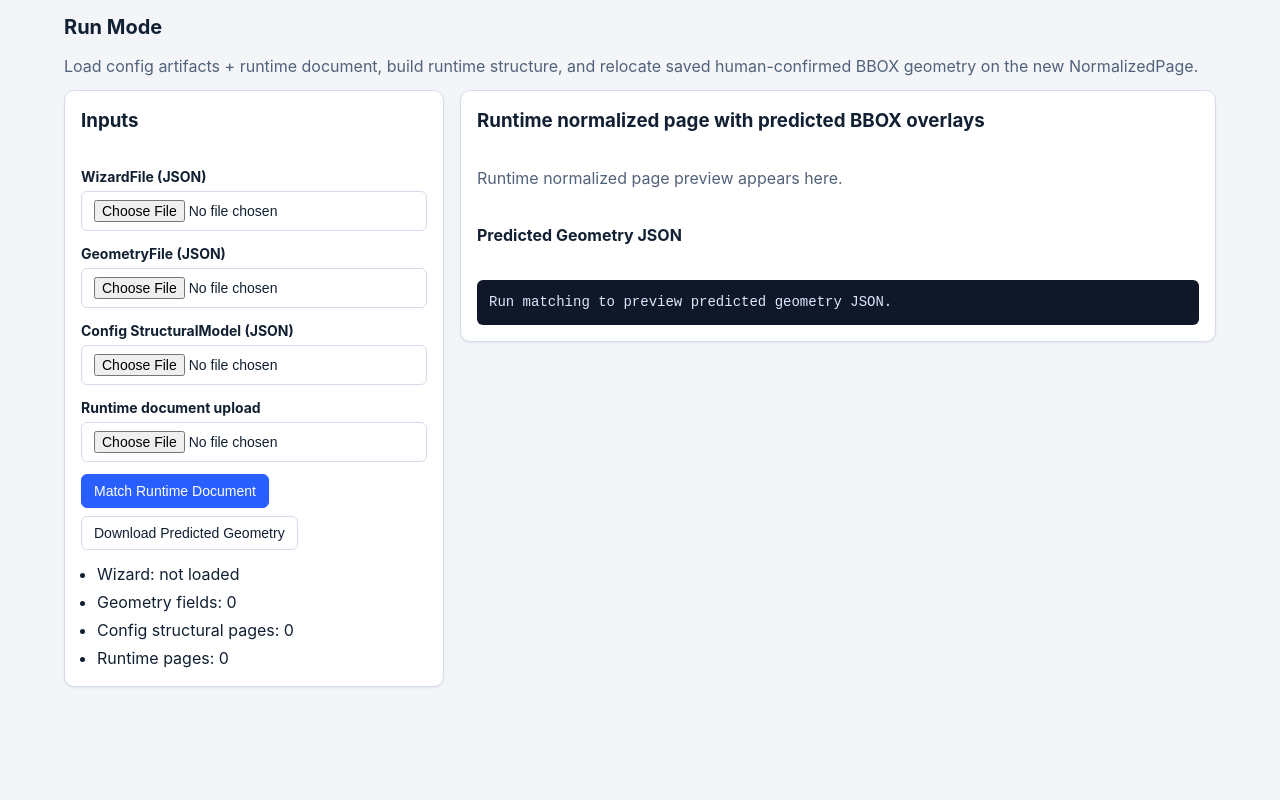
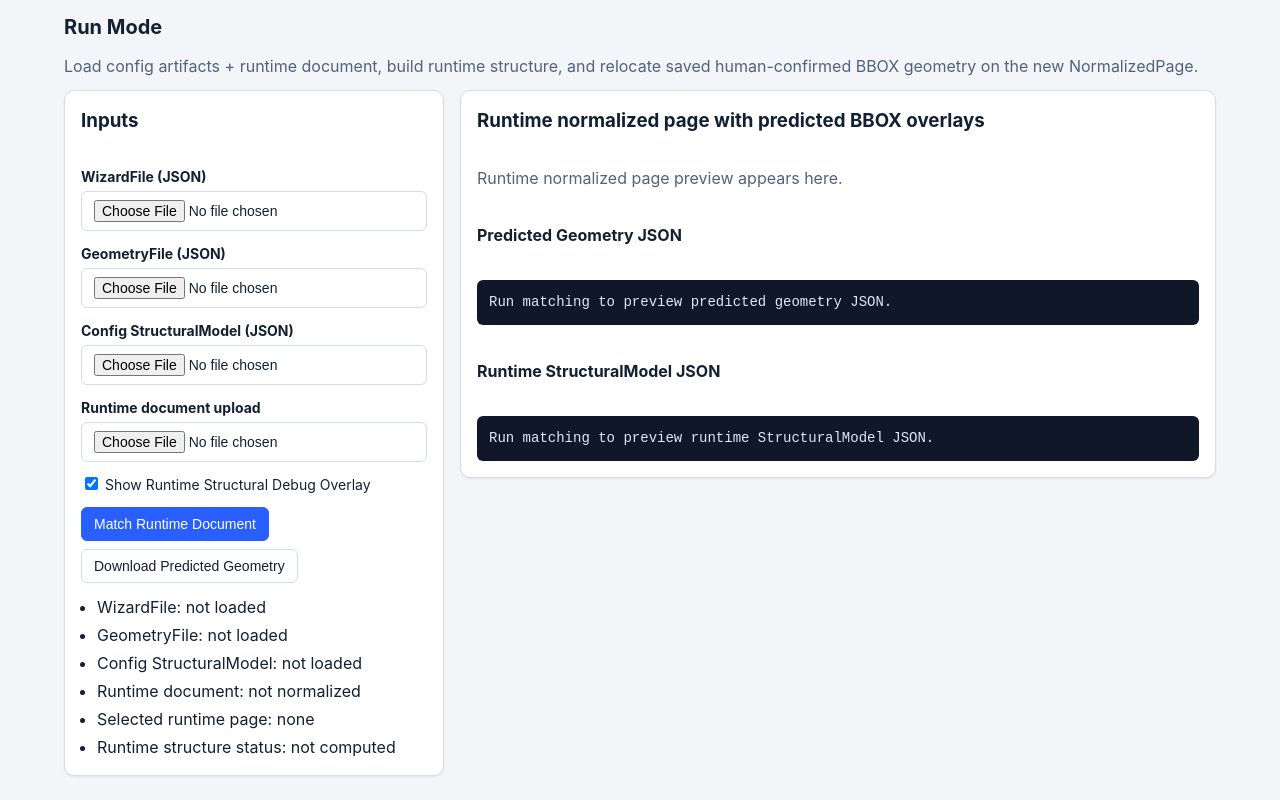
Before and after one commit to Azezik/wrokit, a React (Vite) app: page / in a window 1280 px wide. Shown: the part 1394-2194 px from the top of the page. Before the commit the page ends 2105 px from the top, so only its background shows below. Built offline with nearby package versions, Linux system fonts and the light colour scheme.

Commit message:
Improve Run Mode upload status and structural debug parity

```diff
--- a/src/features/run-mode/ui/RunMode.tsx
+++ b/src/features/run-mode/ui/RunMode.tsx
@@ -44,9 +44,15 @@ export function RunMode() {
   const [selectedPageIndex, setSelectedPageIndex] = useState(0);
 
   const [predicted, setPredicted] = useState<PredictedGeometryFile | null>(null);
+  const [runtimeStructuralModel, setRuntimeStructuralModel] = useState<StructuralModel | null>(null);
   const [isNormalizing, setIsNormalizing] = useState(false);
   const [isComputingPredictions, setIsComputingPredictions] = useState(false);
-  const [error, setError] = useState<string | null>(null);
+  const [runError, setRunError] = useState<string | null>(null);
+  const [wizardError, setWizardError] = useState<string | null>(null);
+  const [geometryError, setGeometryError] = useState<string | null>(null);
+  const [configStructuralError, setConfigStructuralError] = useState<string | null>(null);
+  const [runtimeNormalizationError, setRuntimeNormalizationError] = useState<string | null>(null);
+  const [showRuntimeStructuralOverlay, setShowRuntimeStructuralOverlay] = useState<boolean>(true);
 
   const imageRef = useRef<HTMLImageElement | null>(null);
   const [displayRect, setDisplayRect] = useState<{ width: number; height: number } | null>(null);
@@ -74,6 +80,15 @@ export function RunMode() {
     return predicted.fields.filter((field) => field.pageIndex === selectedPage.pageIndex);
   }, [predicted, selectedPage]);
 
+  const runtimeStructuralPage = useMemo(() => {
+    if (!runtimeStructuralModel || !selectedPage) {
+      return null;
+    }
+    return (
+      runtimeStructuralModel.pages.find((page) => page.pageIndex === selectedPage.pageIndex) ?? null
+    );
+  }, [runtimeStructuralModel, selectedPage]);
+
   const surfaceTransform = useMemo(() => {
     if (!selectedPage || !displayRect) {
       return null;
@@ -86,6 +101,25 @@ export function RunMode() {
     () => (predicted ? JSON.stringify(predicted, null, 2) : ''),
     [predicted]
   );
+
+  const runtimeStructuralPreview = useMemo(
+    () => (runtimeStructuralModel ? JSON.stringify(runtimeStructuralModel, null, 2) : ''),
+    [runtimeStructuralModel]
+  );
+
+  const runtimeStructuralOverlay = useMemo(() => {
+    if (!surfaceTransform || !runtimeStructuralPage) {
+      return null;
+    }
+    return {
+      border: normalizedRectToScreen(surfaceTransform, runtimeStructuralPage.border.rectNorm),
+      refinedBorder: normalizedRectToScreen(
+        surfaceTransform,
+        runtimeStructuralPage.refinedBorder.rectNorm
+      ),
+      source: runtimeStructuralPage.refinedBorder.source
+    };
+  }, [surfaceTransform, runtimeStructuralPage]);
 
   const measureFrame = useCallback(() => {
     if (!imageRef.current) {
@@ -116,9 +150,13 @@ export function RunMode() {
 
     try {
       setWizard(parseWizardFile(await file.text()));
-      setError(null);
+      setWizardError(null);
+      setRunError(null);
     } catch (uploadError) {
-      setError(uploadError instanceof WizardFileParseError ? uploadError.message : 'Could not load WizardFile.');
+      setWizardError(
+        uploadError instanceof WizardFileParseError ? uploadError.message : 'Could not load WizardFile.'
+      );
+      setWizard(null);
     }
   };
 
@@ -131,9 +169,13 @@ export function RunMode() {
 
     try {
       setGeometry(parseGeometryFile(await file.text()));
-      setError(null);
+      setGeometryError(null);
+      setRunError(null);
     } catch (uploadError) {
-      setError(uploadError instanceof GeometryFileParseError ? uploadError.message : 'Could not load GeometryFile.');
+      setGeometryError(
+        uploadError instanceof GeometryFileParseError ? uploadError.message : 'Could not load GeometryFile.'
+      );
+      setGeometry(null);
     }
   };
 
@@ -146,13 +188,15 @@ export function RunMode() {
 
     try {
       setConfigStructuralModel(parseStructuralModel(await file.text()));
-      setError(null);
+      setConfigStructuralError(null);
+      setRunError(null);
     } catch (uploadError) {
-      setError(
+      setConfigStructuralError(
         uploadError instanceof StructuralModelParseError
           ? uploadError.message
           : 'Could not load Config StructuralModel.'
       );
+      setConfigStructuralModel(null);
     }
   };
 
@@ -164,8 +208,10 @@ export function RunMode() {
     }
 
     setIsNormalizing(true);
-    setError(null);
+    setRunError(null);
+    setRuntimeNormalizationError(null);
     setPredicted(null);
+    setRuntimeStructuralModel(null);
 
     try {
       const result = await normalizationEngineRef.current.normalize(file);
@@ -178,7 +224,9 @@ export function RunMode() {
     } catch (uploadError) {
       setRuntimePages([]);
       setRuntimeDocumentFingerprint('');
-      setError(uploadError instanceof Error ? uploadError.message : 'Runtime normalization failed.');
+      setRuntimeNormalizationError(
+        uploadError instanceof Error ? uploadError.message : 'Runtime normalization failed.'
+      );
     } finally {
       setIsNormalizing(false);
     }
@@ -186,12 +234,12 @@ export function RunMode() {
 
   const handleRunPrediction = async () => {
     if (!wizard || !geometry || !configStructuralModel || runtimePages.length === 0) {
-      setError('Load WizardFile, GeometryFile, StructuralModel, and runtime document before matching.');
+      setRunError('Load WizardFile, GeometryFile, StructuralModel, and runtime document before matching.');
       return;
     }
 
     setIsComputingPredictions(true);
-    setError(null);
+    setRunError(null);
 
     try {
       const runtimeStructuralModel = await structuralRunnerRef.current.compute({
@@ -199,6 +247,7 @@ export function RunMode() {
         documentFingerprint: runtimeDocumentFingerprint,
         geometry: null
       });
+      setRuntimeStructuralModel(runtimeStructuralModel);
 
       const result = await localizationRunnerRef.current.run({
         wizardId: wizard.wizardName,
@@ -210,8 +259,9 @@ export function RunMode() {
 
       setPredicted(result);
     } catch (runError) {
+      setRuntimeStructuralModel(null);
       setPredicted(null);
-      setError(runError instanceof Error ? runError.message : 'Run Mode matching failed.');
+      setRunError(runError instanceof Error ? runError.message : 'Run Mode matching failed.');
     } finally {
       setIsComputingPredictions(false);
     }
@@ -262,6 +312,17 @@ export function RunMode() {
           </label>
 
           <div className="run-mode__toolbar">
+            <label className="run-mode__toggle">
+              <input
+                type="checkbox"
+                checked={showRuntimeStructuralOverlay}
+                onChange={(event) => setShowRuntimeStructuralOverlay(event.target.checked)}
+              />{' '}
+              Show Runtime Structural Debug Overlay
+            </label>
+          </div>
+
+          <div className="run-mode__toolbar">
             <Button type="button" variant="primary" onClick={handleRunPrediction}>
               Match Runtime Document
             </Button>
@@ -271,15 +332,45 @@ export function RunMode() {
           </div>
 
           <ul className="run-mode__status-list">
-            <li>Wizard: {wizard ? wizard.wizardName : 'not loaded'}</li>
-            <li>Geometry fields: {geometry ? geometry.fields.length : 0}</li>
-            <li>Config structural pages: {configStructuralModel ? configStructuralModel.pages.length : 0}</li>
-            <li>Runtime pages: {runtimePages.length}</li>
+            <li>
+              WizardFile: {wizard ? 'loaded' : 'not loaded'}
+              {wizard ? ` (${wizard.wizardName})` : ''}
+            </li>
+            <li>
+              GeometryFile: {geometry ? 'loaded' : 'not loaded'}
+              {geometry ? ` (${geometry.fields.length} fields)` : ''}
+            </li>
+            <li>
+              Config StructuralModel: {configStructuralModel ? 'loaded' : 'not loaded'}
+              {configStructuralModel ? ` (${configStructuralModel.pages.length} pages)` : ''}
+            </li>
+            <li>
+              Runtime document: {runtimePages.length > 0 ? 'normalized' : 'not normalized'}
+              {runtimePages.length > 0 ? ` (${runtimePages.length} pages)` : ''}
+            </li>
+            <li>
+              Selected runtime page:{' '}
+              {selectedPage ? `${selectedPage.pageIndex + 1} of ${runtimePages.length}` : 'none'}
+            </li>
+            <li>
+              Runtime structure status:{' '}
+              {runtimeStructuralModel
+                ? `computed via ${runtimeStructuralModel.cvAdapter.name}@${runtimeStructuralModel.cvAdapter.version}`
+                : 'not computed'}
+            </li>
           </ul>
 
           {isNormalizing ? <p className="run-mode__meta">Normalizing runtime upload…</p> : null}
           {isComputingPredictions ? <p className="run-mode__meta">Building runtime structure + predictions…</p> : null}
-          {error ? <p className="run-mode__error">{error}</p> : null}
+          {wizardError ? <p className="run-mode__error">WizardFile error: {wizardError}</p> : null}
+          {geometryError ? <p className="run-mode__error">GeometryFile error: {geometryError}</p> : null}
+          {configStructuralError ? (
+            <p className="run-mode__error">Config StructuralModel error: {configStructuralError}</p>
+          ) : null}
+          {runtimeNormalizationError ? (
+            <p className="run-mode__error">Runtime normalization error: {runtimeNormalizationError}</p>
+          ) : null}
+          {runError ? <p className="run-mode__error">Run Mode error: {runError}</p> : null}
         </Panel>
 
         <Panel className="run-mode__column">
@@ -309,7 +400,36 @@ export function RunMode() {
               />
               {surfaceTransform ? (
                 <div className="run-mode__overlay" aria-hidden="true">
-                  {predictedBoxesForPage.map((field) => {
+                  {showRuntimeStructuralOverlay && runtimeStructuralOverlay ? (
+                    <>
+                      <div
+                        className="run-mode__structural-border"
+                        style={{
+                          left: `${runtimeStructuralOverlay.border.x}px`,
+                          top: `${runtimeStructuralOverlay.border.y}px`,
+                          width: `${runtimeStructuralOverlay.border.width}px`,
+                          height: `${runtimeStructuralOverlay.border.height}px`
+                        }}
+                      >
+                        <span className="run-mode__overlay-label">Runtime Border</span>
+                      </div>
+                      <div
+                        className="run-mode__structural-refined"
+                        style={{
+                          left: `${runtimeStructuralOverlay.refinedBorder.x}px`,
+                          top: `${runtimeStructuralOverlay.refinedBorder.y}px`,
+                          width: `${runtimeStructuralOverlay.refinedBorder.width}px`,
+                          height: `${runtimeStructuralOverlay.refinedBorder.height}px`
+                        }}
+                      >
+                        <span className="run-mode__overlay-label">
+                          Runtime Refined ({runtimeStructuralOverlay.source})
+                        </span>
+                      </div>
+                    </>
+                  ) : null}
+                  {showRuntimeStructuralOverlay
+                    ? predictedBoxesForPage.map((field) => {
                         const screenRect = normalizedRectToScreen(surfaceTransform, field.bbox);
                         return (
                           <div
@@ -327,7 +447,8 @@ export function RunMode() {
                             </span>
                           </div>
                         );
-                  })}
+                      })
+                    : null}
                 </div>
               ) : null}
             </div>
@@ -337,6 +458,10 @@ export function RunMode() {
 
           <h4>Predicted Geometry JSON</h4>
           <pre className="run-mode__json">{jsonPreview || 'Run matching to preview predicted geometry JSON.'}</pre>
+          <h4>Runtime StructuralModel JSON</h4>
+          <pre className="run-mode__json">
+            {runtimeStructuralPreview || 'Run matching to preview runtime StructuralModel JSON.'}
+          </pre>
         </Panel>
       </div>
     </Section>
--- a/src/features/run-mode/ui/run-mode.css
+++ b/src/features/run-mode/ui/run-mode.css
@@ -21,6 +21,10 @@
   flex-wrap: wrap;
   gap: var(--space-2);
   align-items: center;
+}
+
+.run-mode__toggle {
+  font-size: var(--font-size-sm);
 }
 
 .run-mode__status-list {
@@ -68,6 +72,18 @@
   background: rgb(16 185 129 / 0.12);
 }
 
+.run-mode__structural-border {
+  position: absolute;
+  border: 2px dashed #f59e0b;
+  background: rgb(245 158 11 / 0.08);
+}
+
+.run-mode__structural-refined {
+  position: absolute;
+  border: 2px dashed #a855f7;
+  background: rgb(168 85 247 / 0.08);
+}
+
 .run-mode__overlay-label {
   position: absolute;
   top: -1.5rem;
```
Also changed, not shown: 2 other files (tests, documents, lock files or other folders). Lines whose indentation alone changed are shown as unchanged.
